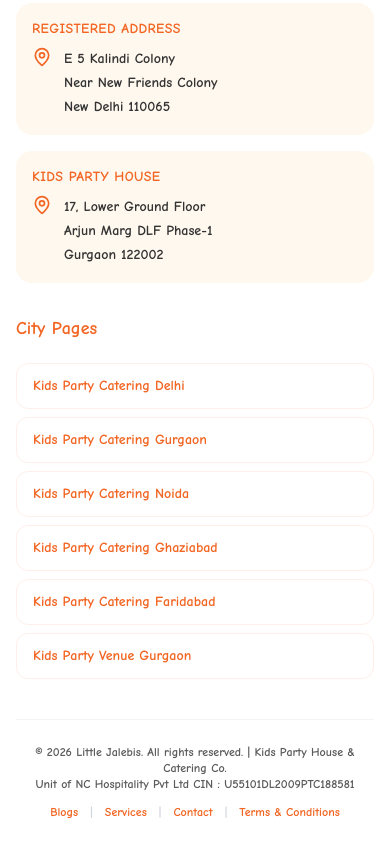
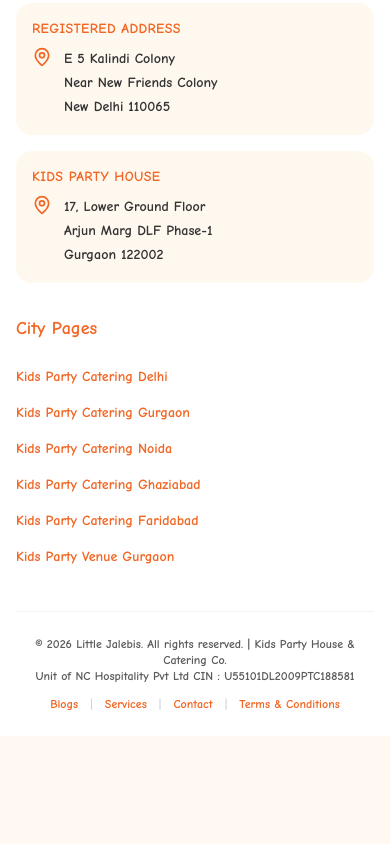
Before and after one commit to Vishwash-chauhan/lj-website, a Next.js app: page /services/kids-party-catering-delhi in a window 390 px wide. Shown: the part 7788-8632 px from the top of the page. After the commit the page ends 8524 px from the top, so only its background shows below. Built offline with nearby package versions, Linux system fonts and the light colour scheme.

Commit message:
footer desisigned and added to home page as well

```diff
--- a/app/components/Footer.tsx
+++ b/app/components/Footer.tsx
@@ -136,7 +136,7 @@
                 <Link
                   key={page.href}
                   href={page.href}
-                  className="rounded-xl border border-[#F26522]/10 px-4 py-3 transition-colors hover:bg-[#FFF4EC] hover:text-[#F26522]"
+                  className="py-1 transition-colors hover:text-[#F26522] md:rounded-xl md:border md:border-[#F26522]/10 md:px-4 md:py-3 md:hover:bg-[#FFF4EC]"
                 >
                   {page.label}
                 </Link>
--- a/app/components/Hero.tsx
+++ b/app/components/Hero.tsx
@@ -208,6 +208,8 @@
     {/* --- Section 3: Final Call --- */}
     <FinalCall />
 
+
+
   </div>
 ))
 
--- a/app/page.tsx
+++ b/app/page.tsx
@@ -8,6 +8,7 @@
       <Hero />
       <section className="bg-[#FFF9F2]">
       </section>
+      <Footer />
     </>
   )
 }
```
